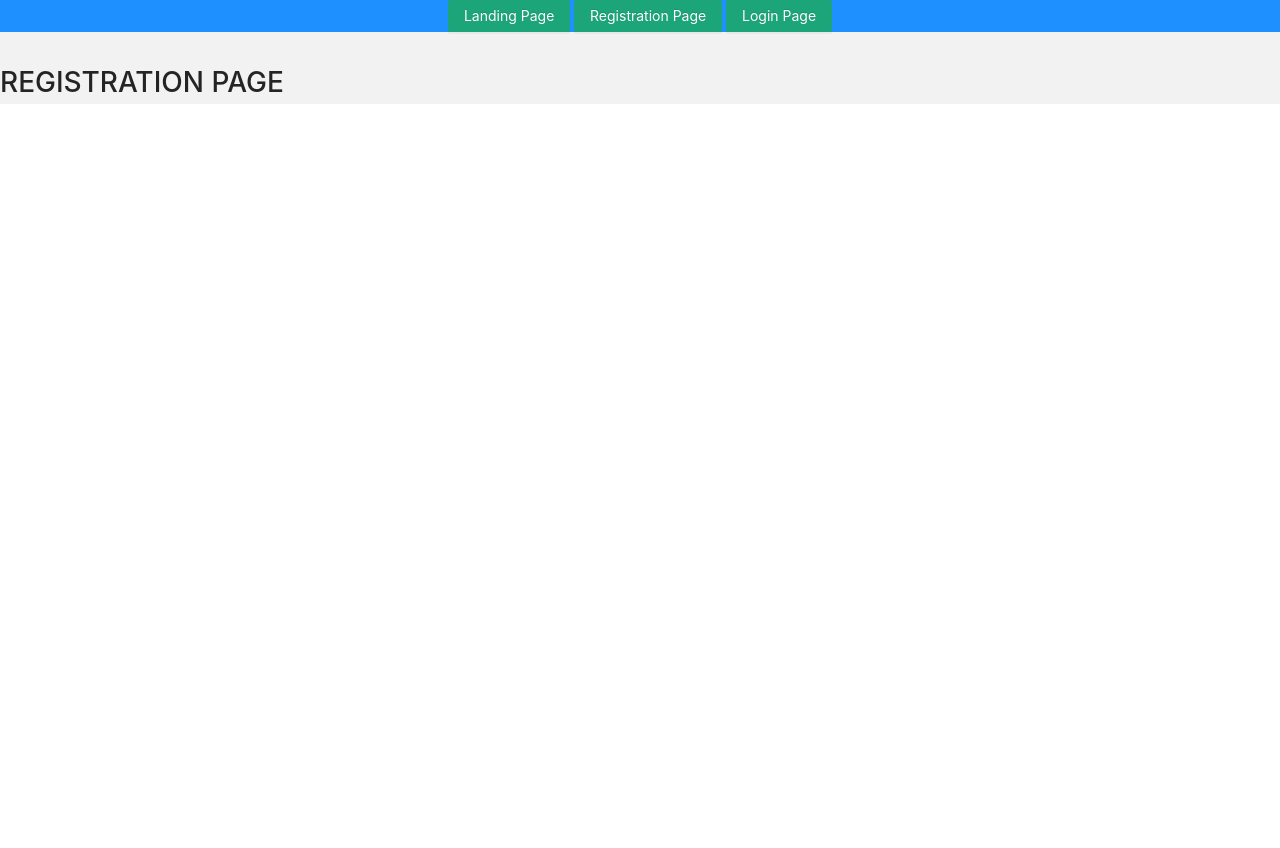
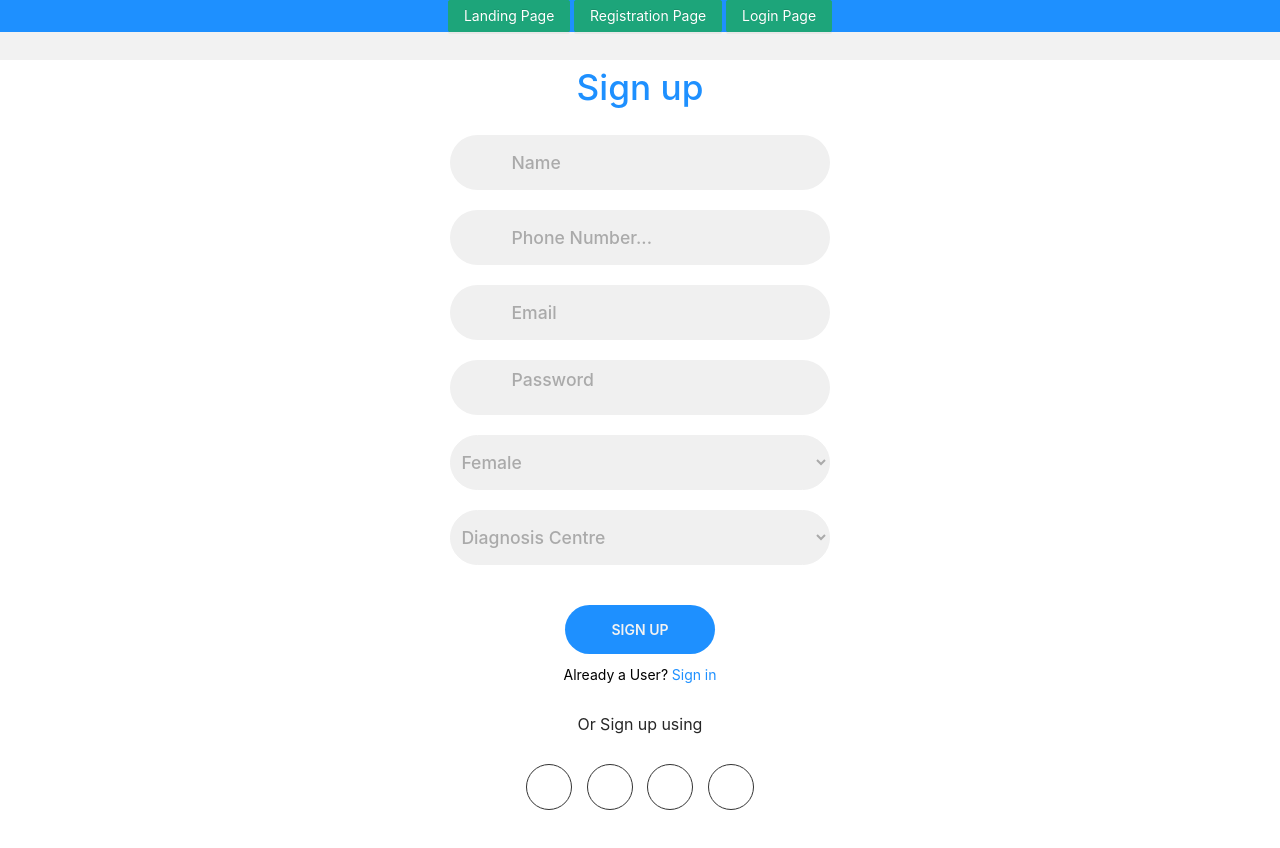
Before and after one commit to BuildForSDGCohort2/team-024-group-a, a React (Create React App) app in the folder frontend/: page /signup in a window 1280 px wide. Shown: the top 848 px of the page. Before the commit the page ends 800 px from the top, so only its background shows below. Built offline with nearby package versions, Linux system fonts and the light colour scheme.

Commit message:
registeration page codes

```diff
--- a/frontend/src/App.css
+++ b/frontend/src/App.css
@@ -22,6 +22,181 @@
 .RegistrationPageContainer {
   background: linear-gradient(#bdc3c7, #2c3e50);
 }
+@import url('https://stackpath.bootstrapcdn.com/font-awesome/4.7.0/css/font-awesome.min.css');
+
+/*GOOGLE FONTS*/
+@import url("https://fonts.googleapis.com/css2?family=Poppins:wght@200;300;400;500;600;700;800&display=swap");
+
+* {
+  margin: 0;
+  padding: 0;
+  box-sizing: border-box;
+}
+
+.RegistrationPageContainer,
+input {
+  font-family: "Poppins", sans-serif;
+}
+
+/*General Div class; Container*/
+.container {
+  position: relative;
+  width: 100%;
+  background-color: #fff;
+  min-height: 100vh;
+  overflow: hidden;
+}
+
+form {
+  display: flex;
+  align-items: center;
+  justify-content: center;
+  flex-direction: column;
+  padding: 0rem 5rem;
+  transition: all 0.2s 0.7s;
+  overflow: hidden;
+  grid-column: 1 / 2;
+  grid-row: 1 / 2;
+}
+
+
+
+.title {
+  font-size: 2.2rem;
+  color: #1E90FF;
+  margin-bottom: 10px;
+}
+
+.input-field {
+  max-width: 380px;
+  width: 100%;
+  background-color: #f0f0f0;
+  margin: 10px 0;
+  height: 55px;
+  border-radius: 55px;
+  display: grid;
+  grid-template-columns: 15% 85%;
+  padding: 0 0.4rem;
+  position: relative;
+}
+
+.input-field i {
+  text-align: center;
+  line-height: 55px;
+  color: #acacac;
+  transition: 0.5s;
+  font-size: 1.1rem;
+}
+
+.container1 .fa-eye {
+    margin-left: 340px;
+    cursor: pointer;
+    margin-top: -55px;
+    color: #1E90FF;
+}
+
+.input-field input {
+  background: none;
+  outline: none;
+  border: none;
+  line-height: 1;
+  font-weight: 600;
+  font-size: 1.1rem;
+  color: #333;
+}
+
+/*Input Placeholder*/
+.input-field input::placeholder {
+  color: #aaa;
+  font-weight: 500;
+}
+
+/*Select*/
+.sel{
+  margin-top: 20px;
+  width: 380px;
+  background-color: #f0f0f0;
+  margin: 10px 0;
+  height: 55px;
+  border-radius: 55px;
+  padding: 0 0.4rem;
+  position: relative;
+  color: #aaa;
+  border: 1px solid #f0f0f0;
+  font-weight: 500;
+  font-size: 1.1rem;
+}
+
+/*Sign Up Word*/
+p a {
+  color: #1E90FF;
+  text-decoration: none;
+}
+
+
+/*Social Media text*/
+.social-text {
+  padding: 0.7rem 0;
+  font-size: 1rem;
+}
+
+/*Social media*/
+.social-media {
+  display: flex;
+  justify-content: center;
+}
+
+/*Social Icon*/
+.social-icon {
+  height: 46px;
+  width: 46px;
+  display: flex;
+  justify-content: center;
+  align-items: center;
+  margin: 0 0.45rem;
+  color: #333;
+  border-radius: 50%;
+  border: 1px solid #333;
+  text-decoration: none;
+  font-size: 1.1rem;
+  transition: 0.3s;
+}
+
+/* Displays when Social hover**/
+.social-icon:hover {
+  color: #4481eb;
+  border-color: #1E90FF;
+}
+
+/* sign Up button*/
+.btn {
+  width: 150px;
+  background-color: #1E90FF;
+  border: none;
+  outline: none;
+  height: 49px;
+  border-radius: 49px;
+  color: #F2F2F2;
+  text-transform: uppercase;
+  font-weight: 600;
+  margin: 10px 0;
+  cursor: pointer;
+  transition: 0.5s;
+  margin-top: 30px;
+}
+
+/*Sign up hover*/
+.btn:hover {
+  background-color: #F2F2F2;
+  color: #1E90FF;
+}
+
+/*Caplock ON Message*/
+#text {
+  color:#1E90FF;
+  margin-left: 50px;
+}
+
 /* End CSS for registration Page */
 
 
--- a/frontend/src/views/registration_page/registrationPage.js
+++ b/frontend/src/views/registration_page/registrationPage.js
@@ -2,12 +2,127 @@ import React from 'react';
 import Nav from '../../components/nav/nav';
 
 class RegistrationPage extends React.Component {
+
+  constructor() {
+      super();
+      this.state = {
+        /*this state is controlling how the input type of the password field*/
+        hidden: true,
+        /* this state is keeping the plain password text */
+        password: "",
+        /* this state toggles the caps Lock if the true but the default value is false for now*/
+        toggleCaps: false
+      };
+      this.handleChange = this.handleChange.bind(this);
+      this.toggleFunc = this.toggleFunc.bind(this);
+      this.toggleCap = this.toggleCap.bind(this);
+    }
+
+
+    /* this function pushes all the user's password into the pass word objects*/
+    handleChange(e) {
+      this.setState({
+        password: e.target.value
+      });
+    }
+
+
+    /* this function changes the hidden object to false*/
+    toggleFunc() {
+      this.setState({
+        hidden: !this.state.hidden
+      });
+    }
+
+
+    /* this function changes the toggleCaps object to true if the caps lock is on*/
+    toggleCap(e) {
+      let caps_lock_on = e.getModifierState("CapsLock");
+      if (caps_lock_on === true) {
+        this.setState({
+          toggleCaps: true
+        });
+      } else {
+        this.setState({
+          toggleCaps: false
+        });
+      }
+    }
+
+
+
     render(){
         return (
             <div>
                 <Nav />
-                {/* HTML CODE FOR REGISTRATION PAGE */}
-                <h1>REGISTRATION PAGE</h1>
+                <div className="container">
+                    <form action="#" className="sign-up-form">
+                                <h2 className="title">Sign up</h2>
+
+
+                              <div className="input-field">
+                                  <i className="fa fa-user"></i>
+                                  <input type="text" placeholder="Name" />
+                              </div>
+                              <div className="input-field">
+                                  <i className="fa fa-phone"></i>
+                                  <input type="phone" placeholder="Phone Number..." />
+                              </div>
+                              <div className="input-field">
+                                  <i className="fa fa-envelope"></i>
+                                  <input type="email" placeholder="Email" />
+                              </div>
+                              <div className="input-field container1">
+                                  <i className="fa fa-lock"></i>
+                                  <input type="password" placeholder="Password" type={this.state.hidden ? "password" : "text"}
+                                  value={this.state.password}
+                                  onKeyUp={this.toggleCap}
+                                  onChange={this.handleChange}
+                                  />
+
+                                  <i className="fa fa-eye" id="togglePassword" onClick={this.toggleFunc}></i>
+                                  <p id="text" style={{ display: this.state.toggleCaps ? "" : "none" }}> Caps lock is ON.</p>
+                              </div>
+
+                              <div>
+                                    <select name="gender" id="gender" className="sel">
+                                      <option value="female">Female</option>
+                                      <option value="male">Male</option>
+                                    </select>
+                              </div>
+
+
+                              <div>
+                                  <select name="Registering as" id="Registering" className="sel">
+                                    <option value="diagnosis">Diagnosis Centre</option>
+                                    <option value="doctor">Doctor</option>
+                                    <option value="hospital">Hospital</option>
+                                    <option value="patient">Patient</option>
+                                    <option value="pharmacy">Pharmaceutical Store</option>
+                                 </select>
+                             </div>
+
+
+                                <input type="submit" className="btn" value="Sign up" />
+                                <p style={{color: "black"}}>Already a User? <a href="#">Sign in</a></p>
+                                <p className="social-text">Or Sign up using</p>
+
+                              <div className="social-media">
+                                  <a href="#" className="social-icon">
+                                    <i className="fa fa-facebook-f"></i>
+                                  </a>
+                                  <a href="#" className="social-icon">
+                                    <i className="fa fa-twitter"></i>
+                                  </a>
+                                  <a href="#" className="social-icon">
+                                    <i className="fa fa-google"></i>
+                                  </a>
+                                  <a href="#" className="social-icon">
+                                    <i className="fa fa-linkedin"></i>
+                                  </a>
+                              </div>
+                              </form>
+                </div>
             </div>
         )
     }
```
Also changed, not shown: 1 other file (tests, documents, lock files or other folders).
